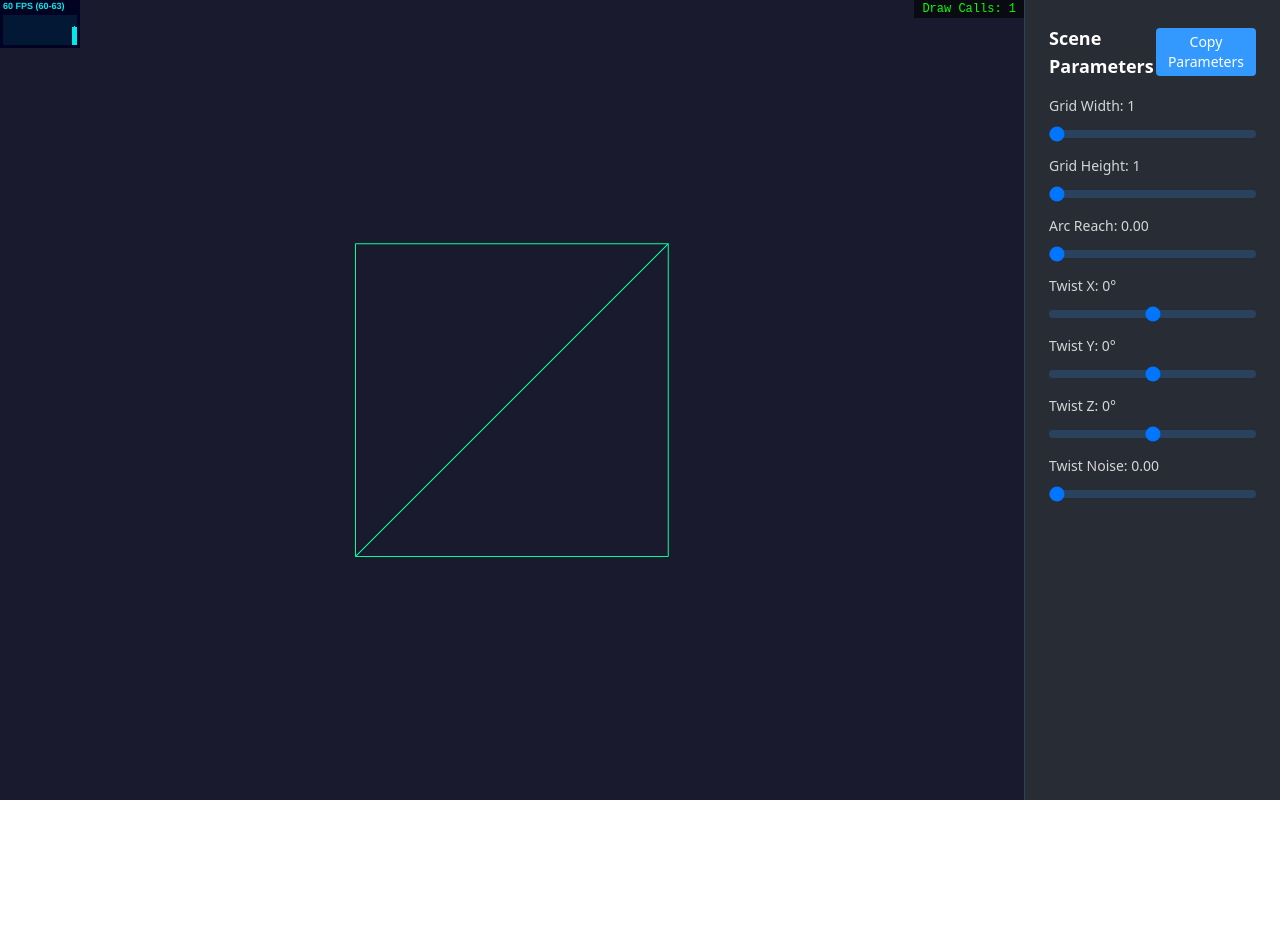
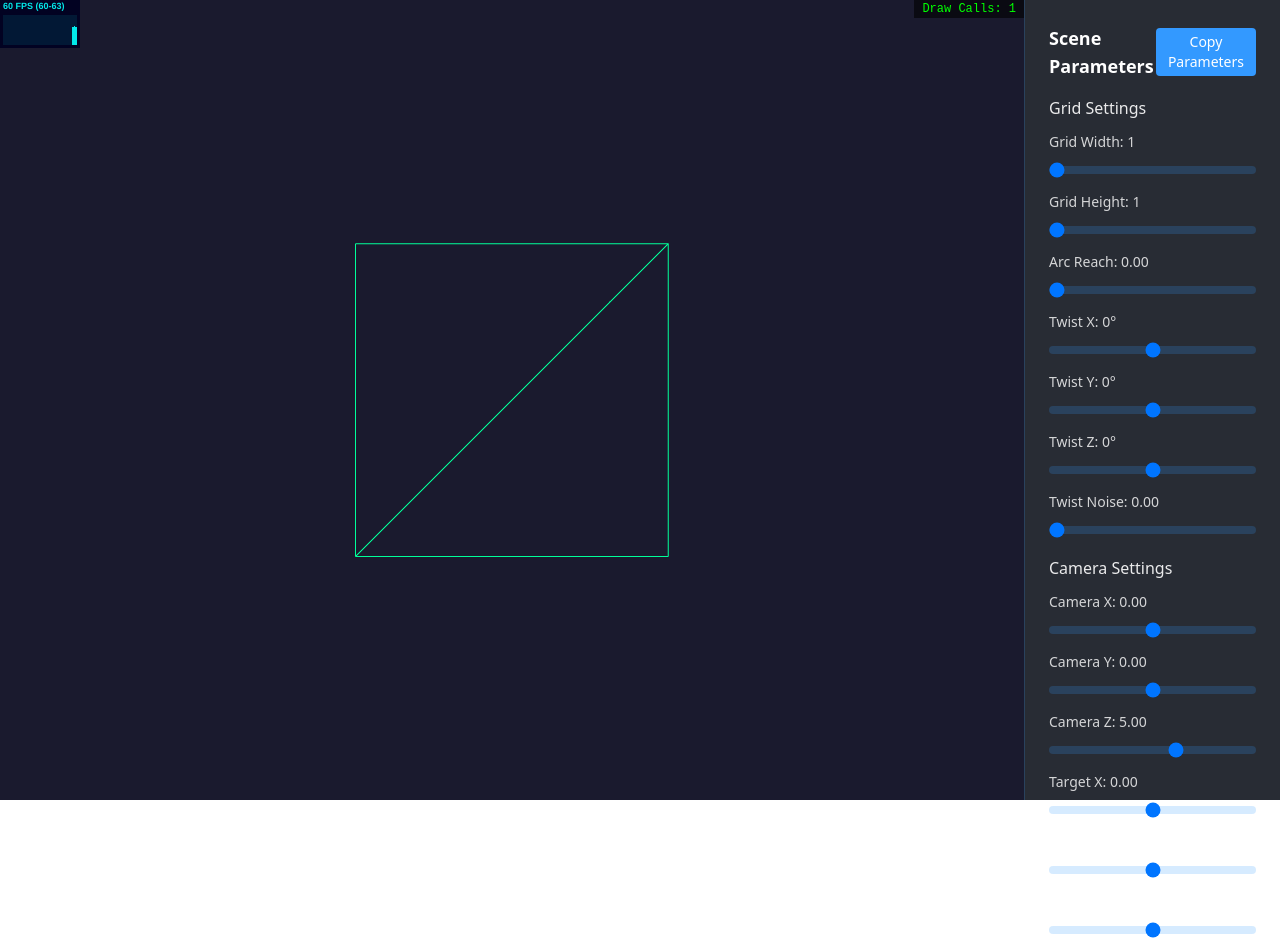
Before and after one commit to Ivy-Interactive/toroid-wireframe-clouds, a React (Vite) app: page / in a window 1280 px wide. Shown: the top 950 px of the page. Before the commit the page ends 800 px from the top, so only its background shows below. Built offline with nearby package versions, Linux system fonts and the light colour scheme.

Commit message:
feat: add camera pos tracking

```diff
--- a/src/components/scene-form/index.ts
+++ b/src/components/scene-form/index.ts
@@ -1,2 +1,2 @@
 export { SceneForm } from "./scene-form";
-export type { SceneParameters } from "./scene-form";
+export type { SceneParameters, CameraState } from "./scene-form";
--- a/src/components/scene-form/scene-form.tsx
+++ b/src/components/scene-form/scene-form.tsx
@@ -1,7 +1,15 @@
-import React, { useState } from "react";
+import React, { useState, useEffect } from "react";
 
 interface SceneFormProps {
   onParametersChange: (params: SceneParameters) => void;
+  onCameraStateChange?: (cameraState: CameraState) => void;
+  currentCameraState?: CameraState;
+}
+
+export interface CameraState {
+  position: { x: number; y: number; z: number };
+  rotation: { x: number; y: number; z: number };
+  target: { x: number; y: number; z: number };
 }
 
 export interface SceneParameters {
@@ -12,9 +20,19 @@ export interface SceneParameters {
   twistY: number;
   twistZ: number;
   twistNoise: number;
+  cameraPositionX: number;
+  cameraPositionY: number;
+  cameraPositionZ: number;
+  cameraTargetX: number;
+  cameraTargetY: number;
+  cameraTargetZ: number;
 }
 
-export const SceneForm: React.FC<SceneFormProps> = ({ onParametersChange }) => {
+export const SceneForm: React.FC<SceneFormProps> = ({
+  onParametersChange,
+  onCameraStateChange,
+  currentCameraState
+}) => {
   const [parameters, setParameters] = useState<SceneParameters>({
     gridWidth: 1,
     gridHeight: 1,
@@ -23,9 +41,30 @@ export const SceneForm: React.FC<SceneFormProps> = ({ onParametersChange }) => {
     twistY: 0,
     twistZ: 0,
     twistNoise: 0,
+    cameraPositionX: 0,
+    cameraPositionY: 0,
+    cameraPositionZ: 5,
+    cameraTargetX: 0,
+    cameraTargetY: 0,
+    cameraTargetZ: 0,
   });
 
   const [copyStatus, setCopyStatus] = useState<string>("");
+
+  // Sync camera parameters when current camera state changes
+  useEffect(() => {
+    if (currentCameraState) {
+      setParameters(prev => ({
+        ...prev,
+        cameraPositionX: currentCameraState.position.x,
+        cameraPositionY: currentCameraState.position.y,
+        cameraPositionZ: currentCameraState.position.z,
+        cameraTargetX: currentCameraState.target.x,
+        cameraTargetY: currentCameraState.target.y,
+        cameraTargetZ: currentCameraState.target.z,
+      }));
+    }
+  }, [currentCameraState]);
 
   const handleChange = (
     key: keyof SceneParameters,
@@ -34,16 +73,54 @@ export const SceneForm: React.FC<SceneFormProps> = ({ onParametersChange }) => {
     const newParameters = { ...parameters, [key]: value };
     setParameters(newParameters);
     onParametersChange(newParameters);
+
+    // Immediately apply camera changes if it's a camera parameter
+    if (key.startsWith('camera') && onCameraStateChange) {
+      const cameraState: CameraState = {
+        position: {
+          x: key === 'cameraPositionX' ? value : newParameters.cameraPositionX,
+          y: key === 'cameraPositionY' ? value : newParameters.cameraPositionY,
+          z: key === 'cameraPositionZ' ? value : newParameters.cameraPositionZ
+        },
+        rotation: { x: 0, y: 0, z: 0 }, // Will be calculated from position and target
+        target: {
+          x: key === 'cameraTargetX' ? value : newParameters.cameraTargetX,
+          y: key === 'cameraTargetY' ? value : newParameters.cameraTargetY,
+          z: key === 'cameraTargetZ' ? value : newParameters.cameraTargetZ
+        }
+      };
+      onCameraStateChange(cameraState);
+    }
   };
 
   const copyToClipboard = async () => {
     try {
-      await navigator.clipboard.writeText(JSON.stringify(parameters, null, 2));
+      const dataToCopy = {
+        sceneParameters: parameters,
+        cameraState: currentCameraState
+      };
+      await navigator.clipboard.writeText(JSON.stringify(dataToCopy, null, 2));
       setCopyStatus("Copied!");
       setTimeout(() => setCopyStatus(""), 2000);
     } catch {
       setCopyStatus("Failed to copy");
       setTimeout(() => setCopyStatus(""), 2000);
+    }
+  };
+
+  const extractCurrentCameraState = () => {
+    if (currentCameraState) {
+      const newParameters = {
+        ...parameters,
+        cameraPositionX: currentCameraState.position.x,
+        cameraPositionY: currentCameraState.position.y,
+        cameraPositionZ: currentCameraState.position.z,
+        cameraTargetX: currentCameraState.target.x,
+        cameraTargetY: currentCameraState.target.y,
+        cameraTargetZ: currentCameraState.target.z,
+      };
+      setParameters(newParameters);
+      onParametersChange(newParameters);
     }
   };
 
@@ -58,7 +135,10 @@ export const SceneForm: React.FC<SceneFormProps> = ({ onParametersChange }) => {
           {copyStatus || "Copy Parameters"}
         </button>
       </div>
+
+      {/* Scene Parameters */}
       <div className="space-y-3">
+        <h4 className="text-md font-medium text-white/90">Grid Settings</h4>
         <div className="space-y-1">
           <label htmlFor="gridWidth" className="block text-sm font-medium text-white/80">
             Grid Width: {parameters.gridWidth}
@@ -165,6 +245,107 @@ export const SceneForm: React.FC<SceneFormProps> = ({ onParametersChange }) => {
           />
         </div>
       </div>
+
+      {/* Camera Parameters */}
+      <div className="space-y-3">
+        <h4 className="text-md font-medium text-white/90">Camera Settings</h4>
+        <div className="space-y-1">
+          <label htmlFor="cameraPositionX" className="block text-sm font-medium text-white/80">
+            Camera X: {parameters.cameraPositionX.toFixed(2)}
+          </label>
+          <input
+            id="cameraPositionX"
+            type="range"
+            min="-20"
+            max="20"
+            step="0.1"
+            value={parameters.cameraPositionX}
+            onChange={(e) => handleChange("cameraPositionX", parseFloat(e.target.value))}
+            className="w-full h-2 bg-primary/20 rounded-lg appearance-none cursor-pointer slider"
+          />
+        </div>
+        <div className="space-y-1">
+          <label htmlFor="cameraPositionY" className="block text-sm font-medium text-white/80">
+            Camera Y: {parameters.cameraPositionY.toFixed(2)}
+          </label>
+          <input
+            id="cameraPositionY"
+            type="range"
+            min="-20"
+            max="20"
+            step="0.1"
+            value={parameters.cameraPositionY}
+            onChange={(e) => handleChange("cameraPositionY", parseFloat(e.target.value))}
+            className="w-full h-2 bg-primary/20 rounded-lg appearance-none cursor-pointer slider"
+          />
+        </div>
+        <div className="space-y-1">
+          <label htmlFor="cameraPositionZ" className="block text-sm font-medium text-white/80">
+            Camera Z: {parameters.cameraPositionZ.toFixed(2)}
+          </label>
+          <input
+            id="cameraPositionZ"
+            type="range"
+            min="-20"
+            max="20"
+            step="0.1"
+            value={parameters.cameraPositionZ}
+            onChange={(e) => handleChange("cameraPositionZ", parseFloat(e.target.value))}
+            className="w-full h-2 bg-primary/20 rounded-lg appearance-none cursor-pointer slider"
+          />
+        </div>
+        <div className="space-y-1">
+          <label htmlFor="cameraTargetX" className="block text-sm font-medium text-white/80">
+            Target X: {parameters.cameraTargetX.toFixed(2)}
+          </label>
+          <input
+            id="cameraTargetX"
+            type="range"
+            min="-20"
+            max="20"
+            step="0.1"
+            value={parameters.cameraTargetX}
+            onChange={(e) => handleChange("cameraTargetX", parseFloat(e.target.value))}
+            className="w-full h-2 bg-primary/20 rounded-lg appearance-none cursor-pointer slider"
+          />
+        </div>
+        <div className="space-y-1">
+          <label htmlFor="cameraTargetY" className="block text-sm font-medium text-white/80">
+            Target Y: {parameters.cameraTargetY.toFixed(2)}
+          </label>
+          <input
+            id="cameraTargetY"
+            type="range"
+            min="-20"
+            max="20"
+            step="0.1"
+            value={parameters.cameraTargetY}
+            onChange={(e) => handleChange("cameraTargetY", parseFloat(e.target.value))}
+            className="w-full h-2 bg-primary/20 rounded-lg appearance-none cursor-pointer slider"
+          />
+        </div>
+        <div className="space-y-1">
+          <label htmlFor="cameraTargetZ" className="block text-sm font-medium text-white/80">
+            Target Z: {parameters.cameraTargetZ.toFixed(2)}
+          </label>
+          <input
+            id="cameraTargetZ"
+            type="range"
+            min="-20"
+            max="20"
+            step="0.1"
+            value={parameters.cameraTargetZ}
+            onChange={(e) => handleChange("cameraTargetZ", parseFloat(e.target.value))}
+            className="w-full h-2 bg-primary/20 rounded-lg appearance-none cursor-pointer slider"
+          />
+        </div>
+        <button
+          onClick={extractCurrentCameraState}
+          className="w-full px-3 py-2 text-sm bg-green-600 hover:bg-green-700 text-white rounded transition-colors"
+        >
+          Extract Current Camera
+        </button>
+      </div>
     </div>
   );
 };
--- a/src/layouts/main-scene/main-scene.tsx
+++ b/src/layouts/main-scene/main-scene.tsx
@@ -1,34 +1,51 @@
 import React, { useState } from "react";
 import { ThreeScene } from "../../components/three-scene";
-import { SceneForm, type SceneParameters } from "../../components/scene-form";
+import { SceneForm, type SceneParameters, type CameraState } from "../../components/scene-form";
 
 export const MainScene: React.FC = () => {
   const [sceneParameters, setSceneParameters] = useState<SceneParameters>({
-    wireframeMode: true,
-    torusRadius: 1.5,
-    tubeRadius: 0.5,
-    radialSegments: 128,
-    tubularSegments: 64,
-    twistStrengthX: 0.0,
-    twistStrengthY: 1.0,
-    twistStrengthZ: 0.0,
-    twistFrequency: 1.0,
-    twistPhase: 0.0,
-    arcBulge: 0.0,
+    gridWidth: 1,
+    gridHeight: 1,
+    arcReach: 0.0,
+    twistX: 0,
+    twistY: 0,
+    twistZ: 0,
+    twistNoise: 0,
+    cameraPositionX: 0,
+    cameraPositionY: 0,
+    cameraPositionZ: 5,
+    cameraTargetX: 0,
+    cameraTargetY: 0,
+    cameraTargetZ: 0,
   });
+
+  const [currentCameraState, setCurrentCameraState] = useState<CameraState | undefined>();
 
   const handleParametersChange = (params: SceneParameters) => {
     setSceneParameters(params);
     // TODO: Pass parameters to Three.js scene
   };
 
+  const handleCameraStateChange = (cameraState: CameraState) => {
+    setCurrentCameraState(cameraState);
+  };
+
   return (
     <div className="flex w-screen h-screen bg-secondary text-white">
       <div className="flex-1 relative min-w-0">
-        <ThreeScene className="w-full h-full" parameters={sceneParameters} />
+        <ThreeScene
+          className="w-full h-full"
+          parameters={sceneParameters}
+          onCameraStateChange={handleCameraStateChange}
+          currentCameraState={currentCameraState}
+        />
       </div>
       <div className="w-64 bg-secondary border-l border-primary/20 p-6 flex-shrink-0">
-        <SceneForm onParametersChange={handleParametersChange} />
+        <SceneForm
+          onParametersChange={handleParametersChange}
+          onCameraStateChange={handleCameraStateChange}
+          currentCameraState={currentCameraState}
+        />
       </div>
     </div>
   );
--- a/src/layouts/main-scene/scene-initiation.ts
+++ b/src/layouts/main-scene/scene-initiation.ts
@@ -1,12 +1,21 @@
 import * as THREE from "three";
 import { OrbitControls } from "three/examples/jsm/Addons.js";
+
+export interface CameraState {
+  position: { x: number; y: number; z: number };
+  rotation: { x: number; y: number; z: number };
+  target: { x: number; y: number; z: number };
+}
 
 export interface SceneSetup {
   scene: THREE.Scene;
   camera: THREE.PerspectiveCamera;
   renderer: THREE.WebGLRenderer;
+  controls: OrbitControls;
   blob: THREE.Object3D | undefined;
   animate: () => void;
+  getCameraState: () => CameraState;
+  setCameraState: (state: CameraState) => void;
   cleanup: () => void;
 }
 
@@ -49,6 +58,35 @@ export const createScene = (container: HTMLElement): SceneSetup => {
   controls.enableDamping = true;
   controls.dampingFactor = 0.08;
 
+  // Get camera state
+  const getCameraState = (): CameraState => {
+    return {
+      position: {
+        x: camera.position.x,
+        y: camera.position.y,
+        z: camera.position.z
+      },
+      rotation: {
+        x: camera.rotation.x,
+        y: camera.rotation.y,
+        z: camera.rotation.z
+      },
+      target: {
+        x: controls.target.x,
+        y: controls.target.y,
+        z: controls.target.z
+      }
+    };
+  };
+
+  // Set camera state
+  const setCameraState = (state: CameraState) => {
+    camera.position.set(state.position.x, state.position.y, state.position.z);
+    camera.rotation.set(state.rotation.x, state.rotation.y, state.rotation.z);
+    controls.target.set(state.target.x, state.target.y, state.target.z);
+    controls.update();
+  };
+
   // Animation function: just render (no animation for now)
   const animate = () => {
     controls.update();
@@ -66,8 +104,11 @@ export const createScene = (container: HTMLElement): SceneSetup => {
     scene,
     camera,
     renderer,
+    controls,
     blob: undefined,
     animate,
+    getCameraState,
+    setCameraState,
     cleanup,
   };
 };
```
Also changed, not shown: src/components/three-scene/three-scene.tsx (+26 -1 lines).
